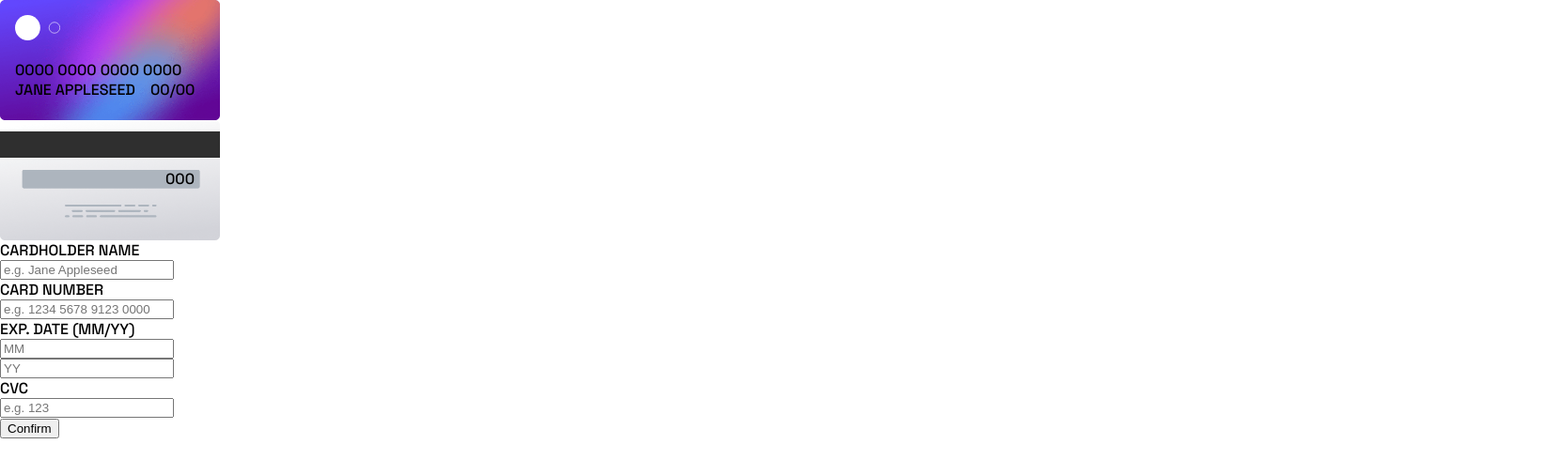
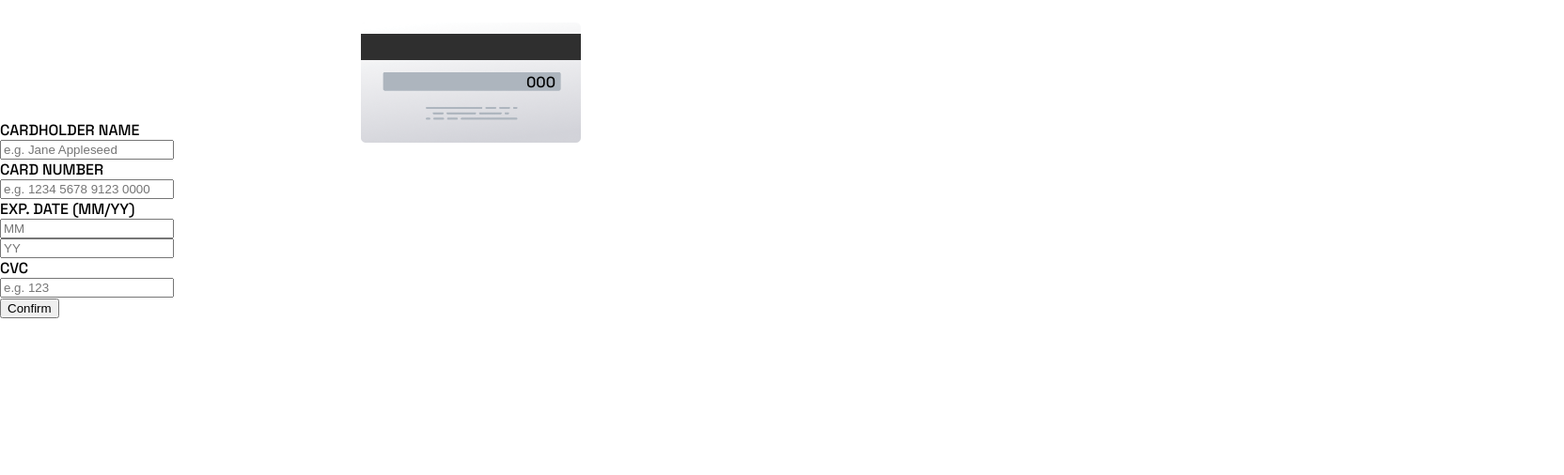
Before and after one commit to wishba/interactive-card-details-form-main, a React (Create React App) app: page / in a window 1280 px wide. Shown: the top 506 px of the page at 94% size, 1664 px wide, since content can reach past the window. Built offline with nearby package versions, Linux system fonts and the light colour scheme.

Commit message:
card back position

```diff
--- a/src/component/CardBack.js
+++ b/src/component/CardBack.js
@@ -2,8 +2,8 @@ import React from 'react'
 
 export default function CardBack(props) {
   return (
-    <div className='card__back'>
-      <p>{props.cardCVC ? props.cardCVC : '000'}</p>
+    <div className='card__back-container'>
+      <p className='card__back'>{props.cardCVC ? props.cardCVC : '000'}</p>
     </div>
   )
 }
--- a/src/index.css
+++ b/src/index.css
@@ -14,12 +14,8 @@ p {
   margin: 0;
 }
 
-.card__front {
-  padding-top: 4em;
-  padding-left: 1em;
-}
-
 .card__front-container {
+  display: none;
   background-image:
     url(images/card-logo.svg),
     url(images/bg-card-front.png);
@@ -33,8 +29,20 @@ p {
   height: 8em;
 }
 
+.card__front {
+  padding-top: 4em;
+  padding-left: 1em;
+}
+
 .card__front-date {
   padding-left: 1em;
+}
+
+.card__back-container {
+  position: relative;
+  top: 1.5em;
+  left: 50%;
+  transform: translateX(-20%);
 }
 
 .card__back {
@@ -42,10 +50,8 @@ p {
   background-size: contain;
   background-repeat: no-repeat;
   height: 8em;
-}
 
-.card__back>p {
-  padding-top: 3.28em;
+  padding-top: 3.3em;
   padding-left: 11em;
 }
 
```
